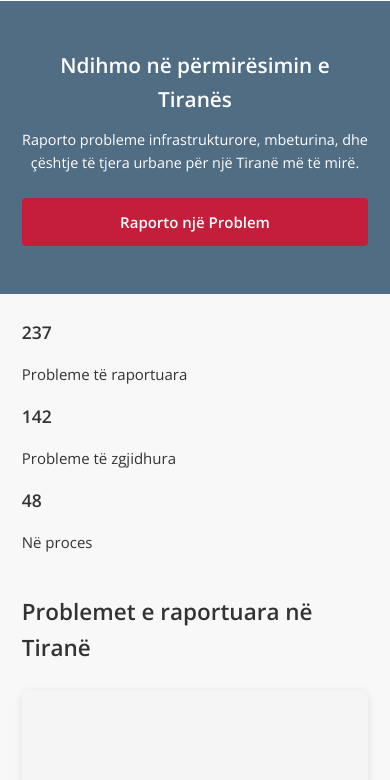
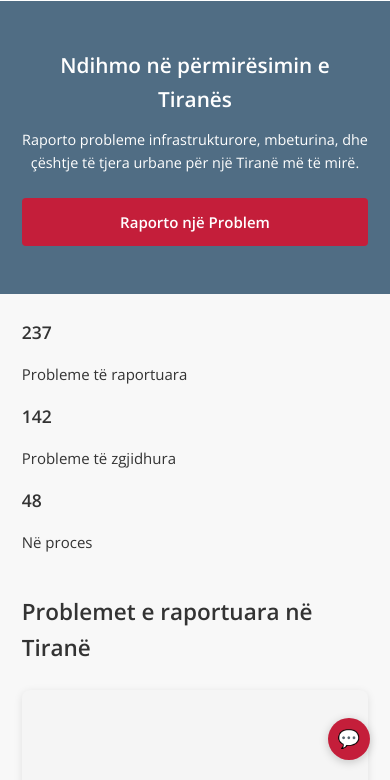
Before and after one commit to gasolineeater/Rregullo_Tiranen, a plain HTML site: page index.html in a window 390 px wide. Shown: the part 64-844 px from the top of the page. Drawn offline with nearby package versions, Linux system fonts and the light colour scheme.

Commit message:
Implement basic feedback collection mechanism for mobile features

```diff
--- a/index.html
+++ b/index.html
@@ -201,6 +201,9 @@
     <script src="js/haptic-feedback.js"></script>
     <script src="js/mobile-animations.js"></script>
 
+    <!-- User Testing -->
+    <script src="js/feedback-collector.js"></script>
+
     <!-- Add to Home Screen button -->
     <div id="add-to-home" class="pwa-install-prompt">
         <button class="btn btn-primary">Shto në Ekranin Kryesor</button>
--- /dev/null
+++ b/js/feedback-collector.js
@@ -0,0 +1,589 @@
+/**
+ * Feedback Collector for Rregullo Tiranen
+ * Implements a simple feedback collection mechanism for mobile features
+ */
+
+document.addEventListener('DOMContentLoaded', function() {
+    // Initialize feedback collector
+    initFeedbackCollector();
+});
+
+/**
+ * Initialize feedback collector
+ */
+function initFeedbackCollector() {
+    // Create feedback button
+    createFeedbackButton();
+
+    // Create feedback form
+    createFeedbackForm();
+
+    // Add event listeners
+    addEventListeners();
+}
+
+/**
+ * Create feedback button
+ */
+function createFeedbackButton() {
+    // Check if feedback button already exists
+    if (document.querySelector('.feedback-button')) {
+        return;
+    }
+
+    // Create button
+    const feedbackButton = document.createElement('button');
+    feedbackButton.className = 'feedback-button';
+    feedbackButton.setAttribute('aria-label', 'Jep reagim');
+    feedbackButton.innerHTML = `
+        <span class="feedback-icon">💬</span>
+        <span class="feedback-text">Reagim</span>
+    `;
+
+    // Add to document
+    document.body.appendChild(feedbackButton);
+
+    // Add styles
+    addStyles(`
+        .feedback-button {
+            position: fixed;
+            bottom: 20px;
+            right: 20px;
+            background-color: var(--color-primary, #C41E3A);
+            color: white;
+            border: none;
+            border-radius: 50px;
+            padding: 10px 20px;
+            font-size: 14px;
+            font-weight: bold;
+            display: flex;
+            align-items: center;
+            gap: 8px;
+            box-shadow: 0 2px 10px rgba(0, 0, 0, 0.2);
+            z-index: 1000;
+            cursor: pointer;
+            transition: transform 0.2s ease, box-shadow 0.2s ease;
+        }
+
+        .feedback-button:hover, .feedback-button:focus {
+            transform: translateY(-2px);
+            box-shadow: 0 4px 15px rgba(0, 0, 0, 0.3);
+        }
+
+        .feedback-button:active {
+            transform: translateY(0);
+            box-shadow: 0 2px 5px rgba(0, 0, 0, 0.2);
+        }
+
+        .feedback-icon {
+            font-size: 18px;
+        }
+
+        @media (max-width: 768px) {
+            .feedback-button {
+                padding: 10px;
+            }
+
+            .feedback-text {
+                display: none;
+            }
+        }
+
+        /* Dark theme styles */
+        :root.dark-theme .feedback-button {
+            box-shadow: 0 2px 10px rgba(0, 0, 0, 0.4);
+        }
+
+        :root.dark-theme .feedback-button:hover, :root.dark-theme .feedback-button:focus {
+            box-shadow: 0 4px 15px rgba(0, 0, 0, 0.5);
+        }
+    `);
+}
+
+/**
+ * Create feedback form
+ */
+function createFeedbackForm() {
+    // Check if feedback form already exists
+    if (document.querySelector('.feedback-form')) {
+        return;
+    }
+
+    // Create form
+    const feedbackForm = document.createElement('div');
+    feedbackForm.className = 'feedback-form';
+    feedbackForm.setAttribute('aria-hidden', 'true');
+    feedbackForm.innerHTML = `
+        <div class="feedback-form-content">
+            <div class="feedback-form-header">
+                <h2>Jep reagim</h2>
+                <button class="feedback-form-close" aria-label="Mbyll">&times;</button>
+            </div>
+            <div class="feedback-form-body">
+                <form id="mobile-feedback-form">
+                    <div class="feedback-form-field">
+                        <label for="feedback-type">Lloji i reagimit</label>
+                        <select id="feedback-type" name="feedback-type" required>
+                            <option value="">Zgjidhni një opsion</option>
+                            <option value="bug">Problem teknik</option>
+                            <option value="feature">Kërkesë për veçori</option>
+                            <option value="usability">Problem përdorimi</option>
+                            <option value="performance">Problem performance</option>
+                            <option value="other">Tjetër</option>
+                        </select>
+                    </div>
+                    <div class="feedback-form-field">
+                        <label for="feedback-feature">Veçoria</label>
+                        <select id="feedback-feature" name="feedback-feature" required>
+                            <option value="">Zgjidhni një opsion</option>
+                            <option value="swipe">Gjestet e rrëshqitjes</option>
+                            <option value="pinch">Zmadhimi me gishta</option>
+                            <option value="haptic">Reagimi haptik</option>
+                            <option value="animations">Animacionet</option>
+                            <option value="other">Tjetër</option>
+                        </select>
+                    </div>
+                    <div class="feedback-form-field">
+                        <label for="feedback-rating">Vlerësimi</label>
+                        <div class="rating-container">
+                            <input type="radio" id="rating-5" name="feedback-rating" value="5" required>
+                            <label for="rating-5">⭐</label>
+                            <input type="radio" id="rating-4" name="feedback-rating" value="4">
+                            <label for="rating-4">⭐</label>
+                            <input type="radio" id="rating-3" name="feedback-rating" value="3">
+                            <label for="rating-3">⭐</label>
+                            <input type="radio" id="rating-2" name="feedback-rating" value="2">
+                            <label for="rating-2">⭐</label>
+                            <input type="radio" id="rating-1" name="feedback-rating" value="1">
+                            <label for="rating-1">⭐</label>
+                        </div>
+                    </div>
+                    <div class="feedback-form-field">
+                        <label for="feedback-description">Përshkrimi</label>
+                        <textarea id="feedback-description" name="feedback-description" rows="4" required placeholder="Përshkruani reagimin tuaj këtu..."></textarea>
+                    </div>
+                    <div class="feedback-form-field">
+                        <label for="feedback-email">Email (opsionale)</label>
+                        <input type="email" id="feedback-email" name="feedback-email" placeholder="email@shembull.com">
+                    </div>
+                    <div class="feedback-form-actions">
+                        <button type="button" class="btn btn-secondary feedback-cancel">Anulo</button>
+                        <button type="submit" class="btn btn-primary feedback-submit">Dërgo</button>
+                    </div>
+                </form>
+            </div>
+        </div>
+    `;
+
+    // Add to document
+    document.body.appendChild(feedbackForm);
+
+    // Add styles
+    addStyles(`
+        .feedback-form {
+            position: fixed;
+            top: 0;
+            left: 0;
+            right: 0;
+            bottom: 0;
+            background-color: rgba(0, 0, 0, 0.5);
+            display: flex;
+            align-items: center;
+            justify-content: center;
+            z-index: 1001;
+            opacity: 0;
+            visibility: hidden;
+            transition: opacity 0.3s ease, visibility 0.3s ease;
+        }
+
+        .feedback-form.active {
+            opacity: 1;
+            visibility: visible;
+        }
+
+        .feedback-form-content {
+            background-color: var(--color-card-bg, #FFFFFF);
+            border-radius: 8px;
+            width: 90%;
+            max-width: 500px;
+            max-height: 90vh;
+            overflow-y: auto;
+            box-shadow: 0 4px 20px rgba(0, 0, 0, 0.2);
+        }
+
+        .feedback-form-header {
+            display: flex;
+            justify-content: space-between;
+            align-items: center;
+            padding: 15px 20px;
+            border-bottom: 1px solid var(--color-border, #E0E0E0);
+        }
+
+        .feedback-form-header h2 {
+            margin: 0;
+            font-size: 18px;
+            color: var(--color-text, #333333);
+        }
+
+        .feedback-form-close {
+            background: none;
+            border: none;
+            font-size: 24px;
+            color: var(--color-text-light, #666666);
+            cursor: pointer;
+        }
+
+        .feedback-form-body {
+            padding: 20px;
+        }
+
+        .feedback-form-field {
+            margin-bottom: 15px;
+        }
+
+        .feedback-form-field label {
+            display: block;
+            margin-bottom: 5px;
+            font-weight: 600;
+            color: var(--color-text, #333333);
+        }
+
+        .feedback-form-field input,
+        .feedback-form-field select,
+        .feedback-form-field textarea {
+            width: 100%;
+            padding: 10px;
+            border: 1px solid var(--color-border, #E0E0E0);
+            border-radius: 4px;
+            font-size: 14px;
+        }
+
+        .feedback-form-field textarea {
+            resize: vertical;
+        }
+
+        .rating-container {
+            display: flex;
+            flex-direction: row-reverse;
+            justify-content: flex-end;
+        }
+
+        .rating-container input {
+            display: none;
+        }
+
+        .rating-container label {
+            font-size: 24px;
+            color: #ccc;
+            cursor: pointer;
+            margin-right: 5px;
+        }
+
+        .rating-container label:hover,
+        .rating-container label:hover ~ label,
+        .rating-container input:checked ~ label {
+            color: #FFD700;
+        }
+
+        .feedback-form-actions {
+            display: flex;
+            justify-content: flex-end;
+            gap: 10px;
+            margin-top: 20px;
+        }
+
+        /* Dark theme styles */
+        :root.dark-theme .feedback-form-content {
+            background-color: var(--color-card-bg-dark, #1E1E1E);
+        }
+
+        :root.dark-theme .feedback-form-header {
+            border-bottom-color: var(--color-border-dark, #333333);
+        }
+
+        :root.dark-theme .feedback-form-header h2 {
+            color: var(--color-text-dark, #E0E0E0);
+        }
+
+        :root.dark-theme .feedback-form-close {
+            color: var(--color-text-light-dark, #AAAAAA);
+        }
+
+        :root.dark-theme .feedback-form-field label {
+            color: var(--color-text-dark, #E0E0E0);
+        }
+
+        :root.dark-theme .feedback-form-field input,
+        :root.dark-theme .feedback-form-field select,
+        :root.dark-theme .feedback-form-field textarea {
+            background-color: var(--color-card-bg-dark, #1E1E1E);
+            border-color: var(--color-border-dark, #333333);
+            color: var(--color-text-dark, #E0E0E0);
+        }
+    `);
+}
+
+/**
+ * Add event listeners
+ */
+function addEventListeners() {
+    // Feedback button click
+    const feedbackButton = document.querySelector('.feedback-button');
+    if (feedbackButton) {
+        feedbackButton.addEventListener('click', function() {
+            openFeedbackForm();
+        });
+    }
+
+    // Feedback form close
+    const feedbackFormClose = document.querySelector('.feedback-form-close');
+    if (feedbackFormClose) {
+        feedbackFormClose.addEventListener('click', function() {
+            closeFeedbackForm();
+        });
+    }
+
+    // Feedback cancel button
+    const feedbackCancel = document.querySelector('.feedback-cancel');
+    if (feedbackCancel) {
+        feedbackCancel.addEventListener('click', function() {
+            closeFeedbackForm();
+        });
+    }
+
+    // Feedback form submit
+    const feedbackForm = document.querySelector('#mobile-feedback-form');
+    if (feedbackForm) {
+        feedbackForm.addEventListener('submit', function(event) {
+            event.preventDefault();
+            submitFeedback();
+        });
+    }
+
+    // Close form when clicking outside
+    const feedbackFormContainer = document.querySelector('.feedback-form');
+    if (feedbackFormContainer) {
+        feedbackFormContainer.addEventListener('click', function(event) {
+            if (event.target === feedbackFormContainer) {
+                closeFeedbackForm();
+            }
+        });
+    }
+
+    // Close form with Escape key
+    document.addEventListener('keydown', function(event) {
+        if (event.key === 'Escape') {
+            closeFeedbackForm();
+        }
+    });
+}
+
+/**
+ * Open feedback form
+ */
+function openFeedbackForm() {
+    const feedbackForm = document.querySelector('.feedback-form');
+    if (feedbackForm) {
+        feedbackForm.classList.add('active');
+        feedbackForm.setAttribute('aria-hidden', 'false');
+
+        // Focus first field
+        setTimeout(function() {
+            const firstField = feedbackForm.querySelector('select, input, textarea');
+            if (firstField) {
+                firstField.focus();
+            }
+        }, 100);
+
+        // Add device information
+        addDeviceInformation();
+    }
+}
+
+/**
+ * Close feedback form
+ */
+function closeFeedbackForm() {
+    const feedbackForm = document.querySelector('.feedback-form');
+    if (feedbackForm) {
+        feedbackForm.classList.remove('active');
+        feedbackForm.setAttribute('aria-hidden', 'true');
+    }
+}
+
+/**
+ * Add device information
+ */
+function addDeviceInformation() {
+    // Get device information
+    const deviceInfo = {
+        userAgent: navigator.userAgent,
+        screenWidth: window.screen.width,
+        screenHeight: window.screen.height,
+        devicePixelRatio: window.devicePixelRatio,
+        platform: navigator.platform,
+        language: navigator.language,
+        cookiesEnabled: navigator.cookieEnabled,
+        touchPoints: navigator.maxTouchPoints,
+        orientation: window.screen.orientation ? window.screen.orientation.type : '',
+        connectionType: navigator.connection ? navigator.connection.effectiveType : 'unknown'
+    };
+
+    // Add to form as hidden fields
+    const form = document.querySelector('#mobile-feedback-form');
+    if (form) {
+        // Remove existing device info fields
+        const existingFields = form.querySelectorAll('.device-info-field');
+        existingFields.forEach(field => field.remove());
+
+        // Add device info fields
+        Object.entries(deviceInfo).forEach(([key, value]) => {
+            const input = document.createElement('input');
+            input.type = 'hidden';
+            input.name = `device-${key}`;
+            input.value = value;
+            input.className = 'device-info-field';
+            form.appendChild(input);
+        });
+    }
+}
+
+/**
+ * Submit feedback
+ */
+function submitFeedback() {
+    // Get form data
+    const form = document.querySelector('#mobile-feedback-form');
+    if (!form) {
+        return;
+    }
+
+    const formData = new FormData(form);
+    const feedbackData = {};
+
+    // Convert FormData to object
+    for (const [key, value] of formData.entries()) {
+        feedbackData[key] = value;
+    }
+
+    // Add timestamp
+    feedbackData.timestamp = new Date().toISOString();
+
+    // Add page URL
+    feedbackData.pageUrl = window.location.href;
+
+    // Log feedback data
+    console.log('Feedback submitted:', feedbackData);
+
+    // Store feedback in localStorage
+    storeFeedback(feedbackData);
+
+    // Show success message
+    showSuccessMessage();
+
+    // Reset form
+    form.reset();
+
+    // Close form after delay
+    setTimeout(function() {
+        closeFeedbackForm();
+    }, 3000);
+}
+
+/**
+ * Store feedback in localStorage
+ * @param {Object} feedbackData - Feedback data
+ */
+function storeFeedback(feedbackData) {
+    // Get existing feedback
+    const existingFeedback = JSON.parse(localStorage.getItem('mobileFeedback') || '[]');
+
+    // Add new feedback
+    existingFeedback.push(feedbackData);
+
+    // Store feedback
+    localStorage.setItem('mobileFeedback', JSON.stringify(existingFeedback));
+}
+
+/**
+ * Show success message
+ */
+function showSuccessMessage() {
+    // Create success message
+    const successMessage = document.createElement('div');
+    successMessage.className = 'feedback-success-message';
+    successMessage.innerHTML = `
+        <div class="feedback-success-icon">✓</div>
+        <div class="feedback-success-text">
+            <h3>Faleminderit për reagimin tuaj!</h3>
+            <p>Reagimi juaj do të na ndihmojë të përmirësojmë aplikacionin.</p>
+        </div>
+    `;
+
+    // Add to form
+    const formBody = document.querySelector('.feedback-form-body');
+    if (formBody) {
+        // Hide form
+        const form = formBody.querySelector('form');
+        if (form) {
+            form.style.display = 'none';
+        }
+
+        // Add success message
+        formBody.appendChild(successMessage);
+
+        // Add styles
+        addStyles(`
+            .feedback-success-message {
+                text-align: center;
+                padding: 20px;
+            }
+
+            .feedback-success-icon {
+                font-size: 48px;
+                color: var(--color-success, #27AE60);
+                margin-bottom: 20px;
+            }
+
+            .feedback-success-text h3 {
+                margin: 0 0 10px 0;
+                color: var(--color-text, #333333);
+            }
+
+            .feedback-success-text p {
+                margin: 0;
+                color: var(--color-text-light, #666666);
+            }
+
+            /* Dark theme styles */
+            :root.dark-theme .feedback-success-text h3 {
+                color: var(--color-text-dark, #E0E0E0);
+            }
+
+            :root.dark-theme .feedback-success-text p {
+                color: var(--color-text-light-dark, #AAAAAA);
+            }
+        `);
+    }
+}
+
+/**
+ * Add styles to document
+ * @param {string} css - CSS styles
+ */
+function addStyles(css) {
+    // Check if styles already exist
+    if (document.getElementById('feedback-collector-styles')) {
+        // Append to existing styles
+        document.getElementById('feedback-collector-styles').textContent += css;
+        return;
+    }
+
+    // Create style element
+    const style = document.createElement('style');
+    style.id = 'feedback-collector-styles';
+    style.textContent = css;
+
+    // Add to document
+    document.head.appendChild(style);
+}
```
